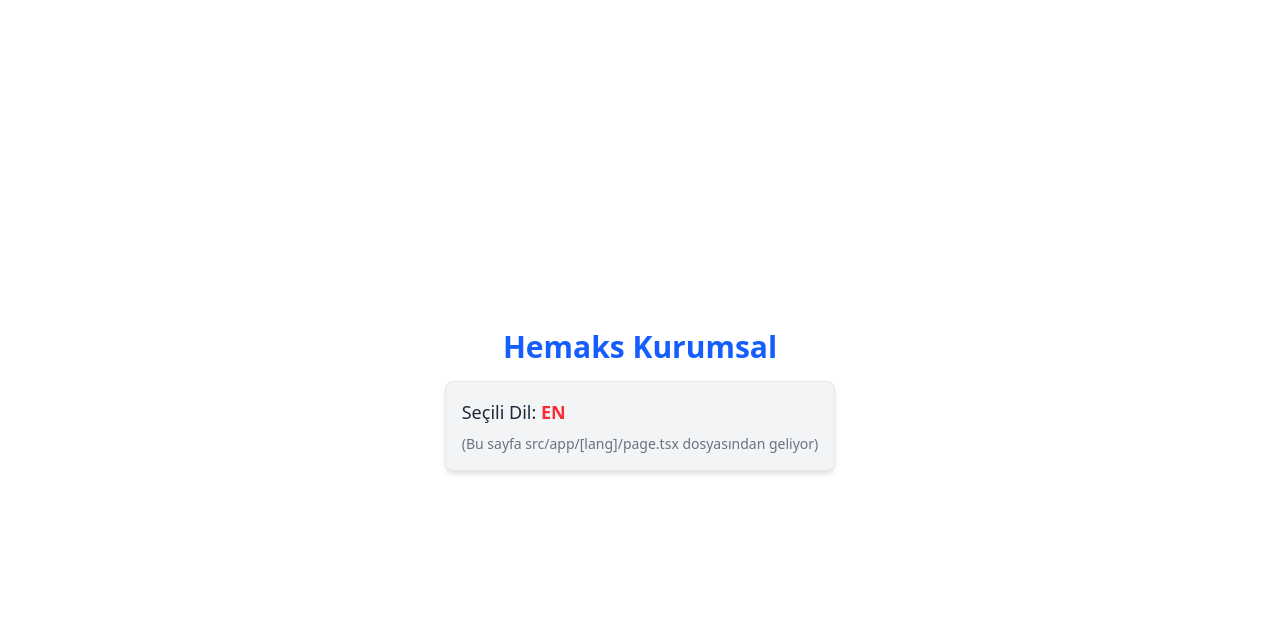
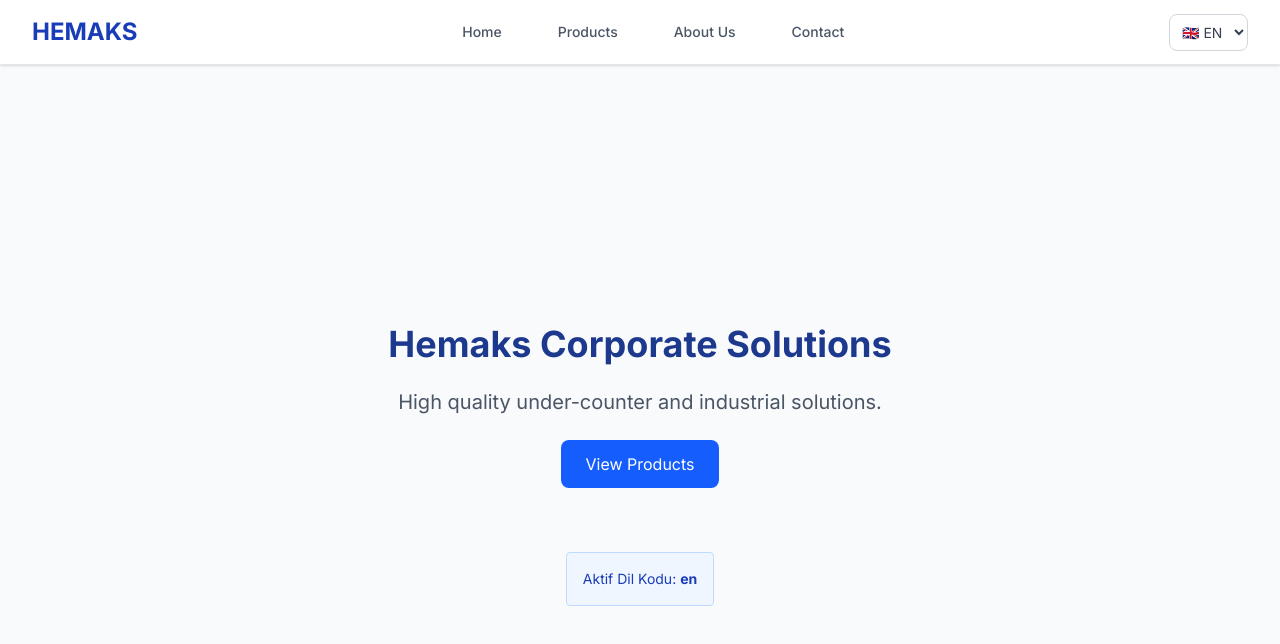
Before and after one commit to eniskorkut/hemaks-web, a Next.js app: page /en in a window 1280 px wide. Shown: the top 644 px of the page. Built offline with nearby package versions, Linux system fonts and the light colour scheme.

Commit message:
dil router eklendi

```diff
--- a/package.json
+++ b/package.json
@@ -13,7 +13,8 @@
     "negotiator": "^1.0.0",
     "next": "15.5.6",
     "react": "19.1.0",
-    "react-dom": "19.1.0"
+    "react-dom": "19.1.0",
+    "server-only": "^0.0.1"
   },
   "devDependencies": {
     "@eslint/eslintrc": "^3",
--- /dev/null
+++ b/src/app/[lang]/layout.tsx
@@ -0,0 +1,43 @@
+import type { Metadata } from "next";
+import { Inter } from "next/font/google";
+import "@/app/globals.css";
+
+// Kendi bileşenlerimizi ekliyoruz
+import Navbar from "@/components/Navbar";
+import { getDictionary, Locale } from "@/lib/dictionary";
+
+const inter = Inter({ subsets: ["latin"] });
+
+export const metadata: Metadata = {
+  title: "Hemaks - Kurumsal",
+  description: "Hemaks Web Sitesi Yenileme Projesi",
+};
+
+// Layout da params alır ve Next 15'te bu Promise'dir.
+type Props = {
+  children: React.ReactNode;
+  params: Promise<{ lang: Locale }>;
+};
+
+export default async function RootLayout({ children, params }: Props) {
+  // 1. Dili öğren
+  const { lang } = await params;
+
+  // 2. Sözlüğü getir (Sunucu tarafında çalışır, çok hızlıdır)
+  const dict = await getDictionary(lang);
+
+  return (
+    <html lang={lang}>
+      <body className={inter.className}>
+        {/* Navbar'ı en tepeye koyduk ve sözlüğü ona verdik */}
+        <Navbar lang={lang} dict={dict} />
+
+        {/* Sayfaların içeriği buraya gelecek */}
+        <main className="min-h-screen">
+          {children}
+        </main>
+
+      </body>
+    </html>
+  );
+}
--- a/src/app/[lang]/page.tsx
+++ b/src/app/[lang]/page.tsx
@@ -1,25 +1,39 @@
+import { getDictionary, Locale } from "@/lib/dictionary";
 // params tipini tanımlıyoruz. Promise olduğuna dikkat et!
 // Promise, gelecekte tamamlanacak bir işlemin sonucunu temsil eden bir objedir.
 type Props = {
-  params: Promise<{ lang: string }>;
+  params: Promise<{ lang: Locale }>;
 };
 // Async ifadesi bu bileşenin Server Component olduğunu ve asenkron işlemler yapabileceğini belirtir.
 // Sunucuda render edildiği için veri çekme gibi işlemleri doğrudan bileşen içinde yapabilirler.
 export default async function Home({ params }: Props) {
-  // Next.js 15'te params'ı kullanmadan önce await etmeliyiz
+  // 1. URL'den dili öğren (Next.js 15: await params şart!)
   const { lang } = await params;
 
+  // 2. O dile ait sözlüğü getir
+  const dict = await getDictionary(lang);
+
   return (
-    <div className="flex min-h-screen flex-col items-center justify-center gap-4">
-      <h1 className="text-3xl font-bold text-blue-600">
-        Hemaks Kurumsal
+    <div className="flex min-h-screen flex-col items-center justify-center gap-6 bg-gray-50">
+
+      {/* Başlık Artık JSON'dan geliyor */}
+      <h1 className="text-4xl font-bold text-blue-900">
+        {dict.HomePage.title}
       </h1>
-      <div className="p-4 bg-gray-100 rounded-lg shadow-md border border-gray-200">
-        <p className="text-lg text-gray-800">
-          Seçili Dil: <span className="font-bold text-red-500 uppercase">{lang}</span>
-        </p>
-        <p className="text-sm text-gray-500 mt-2">
-          (Bu sayfa src/app/[lang]/page.tsx dosyasından geliyor)
+
+      {/* Açıklama JSON'dan geliyor */}
+      <p className="text-xl text-gray-600">
+        {dict.HomePage.description}
+      </p>
+
+      {/* Buton */}
+      <button className="px-6 py-3 bg-blue-600 text-white rounded-lg hover:bg-blue-700 transition">
+        {dict.HomePage.button}
+      </button>
+
+      <div className="mt-10 p-4 border border-blue-200 rounded bg-blue-50">
+        <p className="text-sm text-blue-800">
+          Aktif Dil Kodu: <strong>{lang}</strong>
         </p>
       </div>
     </div>
--- /dev/null
+++ b/src/components/LanguageSwitcher.tsx
@@ -0,0 +1,42 @@
+"use client"; // BU SATIR ÇOK ÖNEMLİ: Etkileşim olduğu için Client Component.
+// Kullanıcı tıkladığında bir şeyler değişir, etkileşim vardır.
+
+import { usePathname, useRouter } from "next/navigation";
+
+export default function LanguageSwitcher() {
+  const pathname = usePathname(); // A Client Component hook that lets you read the current URL's pathname.
+  const router = useRouter(); // This hook allows you to programmatically change routes inside Client Component.
+
+  const handleLanguageChange = (e: React.ChangeEvent<HTMLSelectElement>) => {
+    const newLocale = e.target.value;
+
+    // URL manipülasyonu: /tr/hakkimizda -> /en/hakkimizda
+    // 1. URL'i parçalara ayır
+    const pathSegments = pathname.split("/");
+
+    // 2. Dil kısmını (index 1) değiştir
+    pathSegments[1] = newLocale;
+
+    // 3. Tekrar birleştir
+    const newPath = pathSegments.join("/");
+
+    // 4. Yeni adrese git
+    router.push(newPath);
+  };
+
+  // Şu anki dili URL'den bul
+  const currentLang = pathname.split("/")[1];
+
+  return (
+    <select
+      onChange={handleLanguageChange}
+      value={currentLang}
+      className="bg-transparent border border-gray-300 text-gray-700 text-sm rounded-lg focus:ring-blue-500 focus:border-blue-500 block p-2"
+    >
+      <option value="tr">🇹🇷 TR</option>
+      <option value="en">🇬🇧 EN</option>
+      <option value="fr">🇫🇷 FR</option>
+      <option value="es">🇪🇸 ES</option>
+    </select>
+  );
+}
--- /dev/null
+++ b/src/components/Navbar.tsx
@@ -0,0 +1,59 @@
+import Link from "next/link";
+import LanguageSwitcher from "./LanguageSwitcher";
+
+// TypeScript'e bu bileşenin hangi verileri beklediğini söylemeliyiz
+type NavbarProps = {
+  lang: string;
+  dict: {
+    Navigation: {
+      home: string;
+      products: string;
+      about: string;
+      contact: string;
+    };
+  };
+};
+
+export default function Navbar({ lang, dict }: NavbarProps) {
+  return (
+    <nav className="w-full bg-white border-b border-gray-200 shadow-sm sticky top-0 z-50">
+      <div className="max-w-7xl mx-auto px-4 sm:px-6 lg:px-8">
+        <div className="flex justify-between h-16 items-center">
+
+          {/* Logo Alanı */}
+          <div className="flex-shrink-0 flex items-center">
+            <Link href={`/${lang}`} className="text-2xl font-bold text-blue-800">
+              HEMAKS
+            </Link>
+          </div>
+
+          {/* Menü Linkleri - Masaüstü */}
+          <div className="hidden sm:flex sm:space-x-8">
+            <NavLink href={`/${lang}`} text={dict.Navigation.home} />
+            <NavLink href={`/${lang}/urunler`} text={dict.Navigation.products} />
+            <NavLink href={`/${lang}/hakkimizda`} text={dict.Navigation.about} />
+            <NavLink href={`/${lang}/iletisim`} text={dict.Navigation.contact} />
+          </div>
+
+          {/* Dil Seçici */}
+          <div>
+            <LanguageSwitcher />
+          </div>
+
+        </div>
+      </div>
+    </nav>
+  );
+}
+
+// Kod tekrarını önlemek için küçük bir yardımcı bileşen (Sadece bu dosyada geçerli)
+function NavLink({ href, text }: { href: string; text: string }) {
+  return (
+    <Link
+      href={href}
+      className="text-gray-600 hover:text-blue-600 px-3 py-2 rounded-md text-sm font-medium transition-colors"
+    >
+      {text}
+    </Link>
+  );
+}
--- /dev/null
+++ b/src/dictionaries/en.json
@@ -0,0 +1,13 @@
+{
+  "HomePage": {
+    "title": "Hemaks Corporate Solutions",
+    "description": "High quality under-counter and industrial solutions.",
+    "button": "View Products"
+  },
+  "Navigation": {
+    "home": "Home",
+    "products": "Products",
+    "about": "About Us",
+    "contact": "Contact"
+  }
+}
--- /dev/null
+++ b/src/dictionaries/es.json
@@ -0,0 +1,13 @@
+{
+  "HomePage": {
+    "title": "Soluciones Corporativas Hemaks",
+    "description": "Soluciones industriales y bajo mostrador de alta calidad.",
+    "button": "Ver Productos"
+  },
+  "Navigation": {
+    "home": "Inicio",
+    "products": "Productos",
+    "about": "Nosotros",
+    "contact": "Contacto"
+  }
+}
--- /dev/null
+++ b/src/dictionaries/fr.json
@@ -0,0 +1,13 @@
+{
+  "HomePage": {
+    "title": "Solutions d'Entreprise Hemaks",
+    "description": "Solutions industrielles et sous-comptoir de haute qualité.",
+    "button": "Voir les Produits"
+  },
+  "Navigation": {
+    "home": "Accueil",
+    "products": "Produits",
+    "about": "À Propos",
+    "contact": "Contact"
+  }
+}
--- /dev/null
+++ b/src/dictionaries/tr.json
@@ -0,0 +1,13 @@
+{
+  "HomePage": {
+    "title": "Hemaks Kurumsal Çözümler",
+    "description": "Yüksek kaliteli tezgah altı ve endüstriyel çözümler.",
+    "button": "Ürünleri İncele"
+  },
+  "Navigation": {
+    "home": "Anasayfa",
+    "products": "Ürünler",
+    "about": "Hakkımızda",
+    "contact": "İletişim"
+  }
+}
--- /dev/null
+++ b/src/lib/dictionary.ts
@@ -0,0 +1,24 @@
+import 'server-only';
+
+// Tip tanımlaması: TypeScript, hangi dillerin ve hangi verilerin olduğunu bilmeli
+// tr.json dosyasını referans alarak tip çıkarıyoruz.
+const dictionaries = {
+  tr: () => import('@/dictionaries/tr.json').then((module) => module.default),
+  en: () => import('@/dictionaries/en.json').then((module) => module.default),
+  fr: () => import('@/dictionaries/fr.json').then((module) => module.default),
+  es: () => import('@/dictionaries/es.json').then((module) => module.default),
+};
+
+// Hangi dillerin geçerli olduğunu bir tiple belirtelim
+// keyof typeof dictionaries -> 'tr' | 'en' | 'fr' | 'es'
+export type Locale = keyof typeof dictionaries;
+
+export const getDictionary = async (locale: Locale) => {
+  // Eğer listede olmayan bir dil gelirse (örn: 'de') varsayılan olarak 'tr' verelim.
+  // Bu, TypeScript hatalarını ve runtime hatalarını önler.
+  if (!dictionaries[locale]) {
+    return dictionaries['tr']();
+  }
+
+  return dictionaries[locale]();
+};
```
Also changed, not shown: 1 other file (tests, documents, lock files or other folders).
